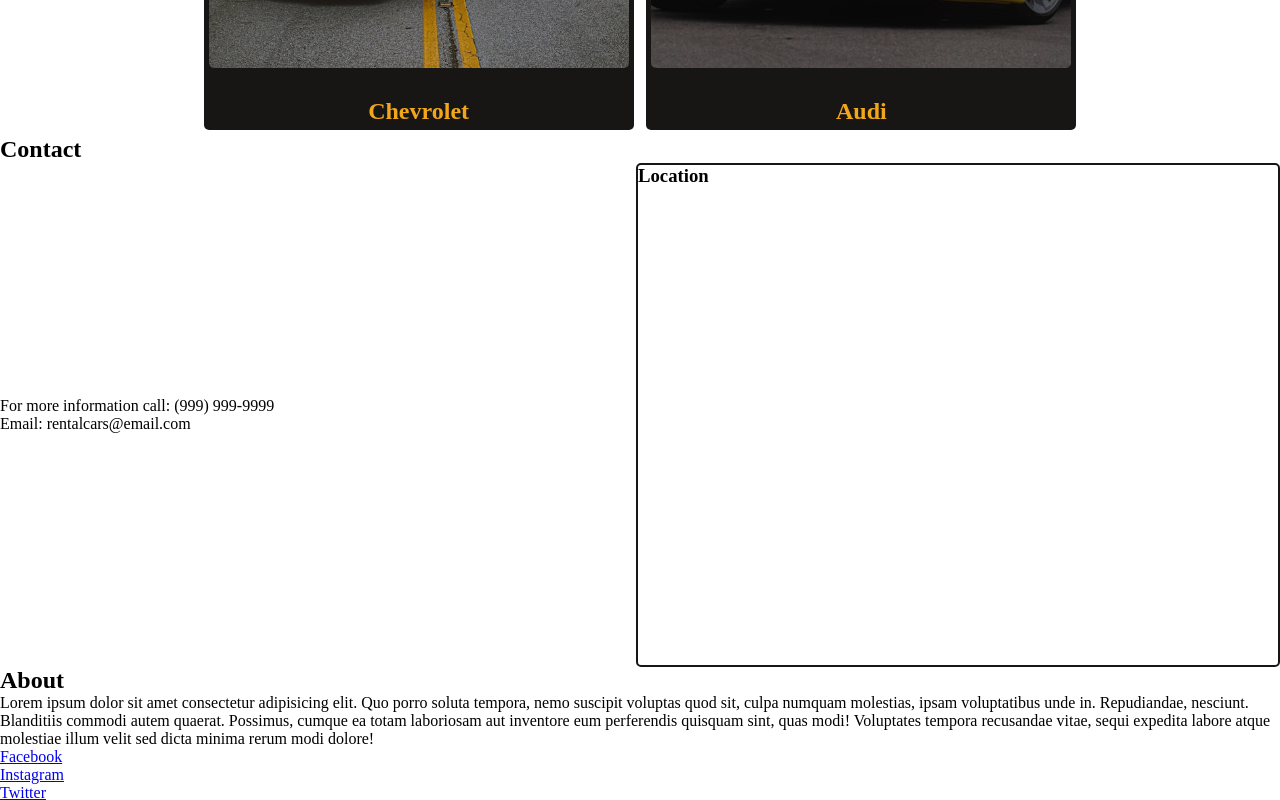
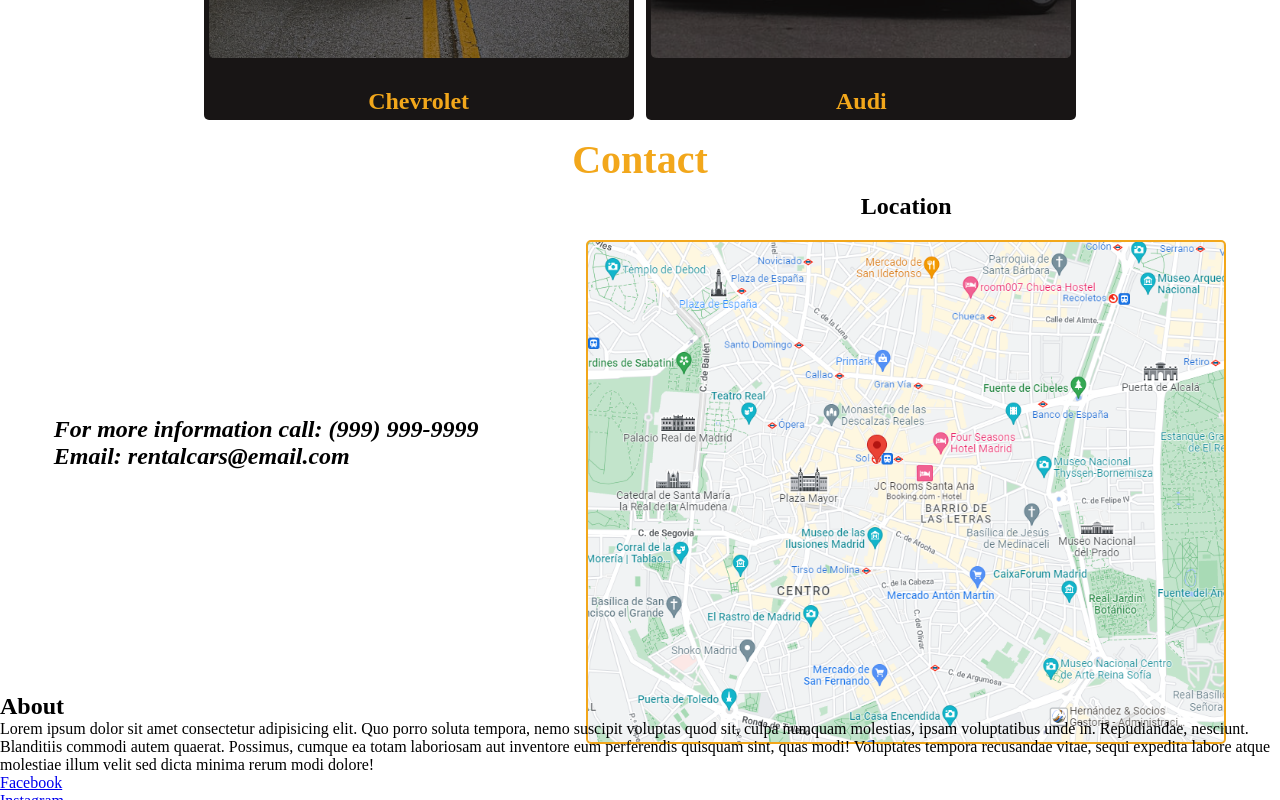
Before and after one commit to abnerA/Company-Home-Page, a plain HTML site: page index.html in a window 1280 px wide. Shown: the part 2000-2800 px from the top of the page. Drawn offline with Linux system fonts and the light colour scheme.

Commit message:
section cars ready

```diff
--- a/index.html
+++ b/index.html
@@ -18,7 +18,7 @@
             <nav>
                 <ul>
                     <li><a href="#Vehicles">Cars</a></li>
-                    <li><a href="#">Contact</a></li>
+                    <li><a href="#Contact">Contact</a></li>
                     <li><a href="#">About</a></li>
                 </ul>
             </nav>
@@ -27,7 +27,7 @@
     <main class="main">
         <section class="section-banner">
             <div class="banner">
-                <p>"El vieja de tus sueños"</p>
+                <p>"El viaje de tus sueños"</p>
             </div>
         </section>
         <section class="section-cars">
@@ -60,15 +60,15 @@
             </div>
         </section>
         <section class="contact">
-            <h2>Contact</h2>
+            <h2 id="Contact">Contact</h2>
             <div class="info">
                 <div class="email-phone">
                     <p>For more information call: (999) 999-9999</p>
                     <p>Email: rentalcars@email.com</p>
                 </div>
                 <div class="location">
+                    <h3>Location</h3>
                     <div class="mapa"></div>
-                    <h3>Location</h3>
                 </div>
             </div>
         </section>
--- a/style.css
+++ b/style.css
@@ -76,7 +76,7 @@
   padding-left: 5%;
   color: white;
   font-size: 2rem;
-  font-weight: italic;
+  font-style: italic;
 }
 
 /* Section Cars */
@@ -90,7 +90,7 @@
   text-align: center;
   color: #f2a71b;
   font-size: 2.5rem;
-  padding: 40px 0;
+  padding-top: 70px;
 }
 
 .section-cars .cars {
@@ -143,7 +143,7 @@
   background-position: center;
   background-repeat: no-repeat;
   border-radius: 5px;
-  opacity: 0.7;
+  opacity: 0.5;
   height: 400px;
 }
 
@@ -175,22 +175,44 @@
 
 /* Section Contact */
 
+.contact h2 {
+  text-align: center;
+  padding: 10px;
+  font-size: 2.5rem;
+  color: #f2a71b;
+}
+
 .contact .info {
   display: flex;
-  justify-content: space-between;
+  justify-content: space-around;
   align-items: center;
+  color: black;
+}
+
+.contact .info .email-phone {
+  font-size: 1.5rem;
+  font-style: italic;
+  font-weight: bold;
 }
 
 .contact .info .location {
   width: 50%;
   height: 500px;
-  border: 2px solid rgb(24, 21, 21);
   border-radius: 5px;
 }
 
-.contact .info .mapa {
+.contact .info .location .mapa {
   background-image: url(./img/mapa.PNG);
   background-position: center;
   background-repeat: no-repeat;
   background-size: cover;
+  height: 100%;
+  border: 2px solid #f2a71b;
+  border-radius: 5px;
 }
+
+.contact .info .location h3 {
+  text-align: center;
+  font-size: 1.5rem;
+  padding-bottom: 20px;
+}
```
